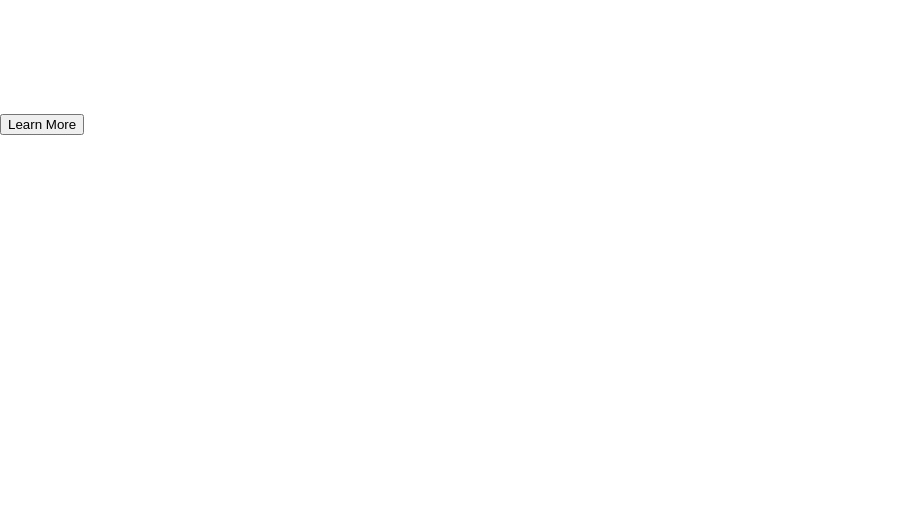
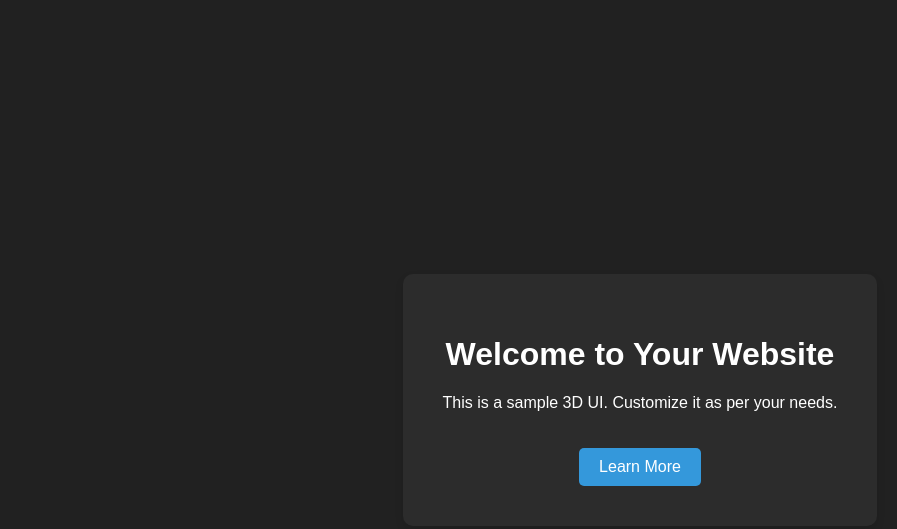
Before and after one commit to Ash7736d/Ash7736d.github.io, a plain HTML site: page index.html in a window 1280 px wide. Shown: the whole page, without its empty margins (0-897 px from the left). Drawn offline with Linux system fonts and the light colour scheme.

Commit message:
Update styles.css

```diff
--- a/styles.css
+++ b/styles.css
@@ -1,20 +1,38 @@
 body {
     margin: 0;
+    padding: 0;
     overflow: hidden;
-    color: white;
     font-family: 'Arial', sans-serif;
 }
 
-#scene-container {
-    position: absolute;
-    top: 0;
-    left: 0;
+.container {
+    display: flex;
+    justify-content: center;
+    align-items: center;
+    height: 100vh;
+    background-color: #212121; /* Dark background color */
 }
 
-.content {
-    position: absolute;
-    top: 50%;
-    left: 50%;
-    transform: translate(-50%, -50%);
+.card {
+    background-color: #2c2c2c; /* Card background color */
+    padding: 40px;
+    border-radius: 10px;
+    box-shadow: 0 4px 8px rgba(0, 0, 0, 0.1);
     text-align: center;
+    color: white;
 }
+
+.cta-button {
+    background-color: #3498db; /* Call-to-action button color */
+    color: white;
+    padding: 10px 20px;
+    border: none;
+    border-radius: 5px;
+    font-size: 16px;
+    cursor: pointer;
+    margin-top: 20px;
+}
+
+.cta-button:hover {
+    background-color: #2980b9; /* Hover color */
+}
```
